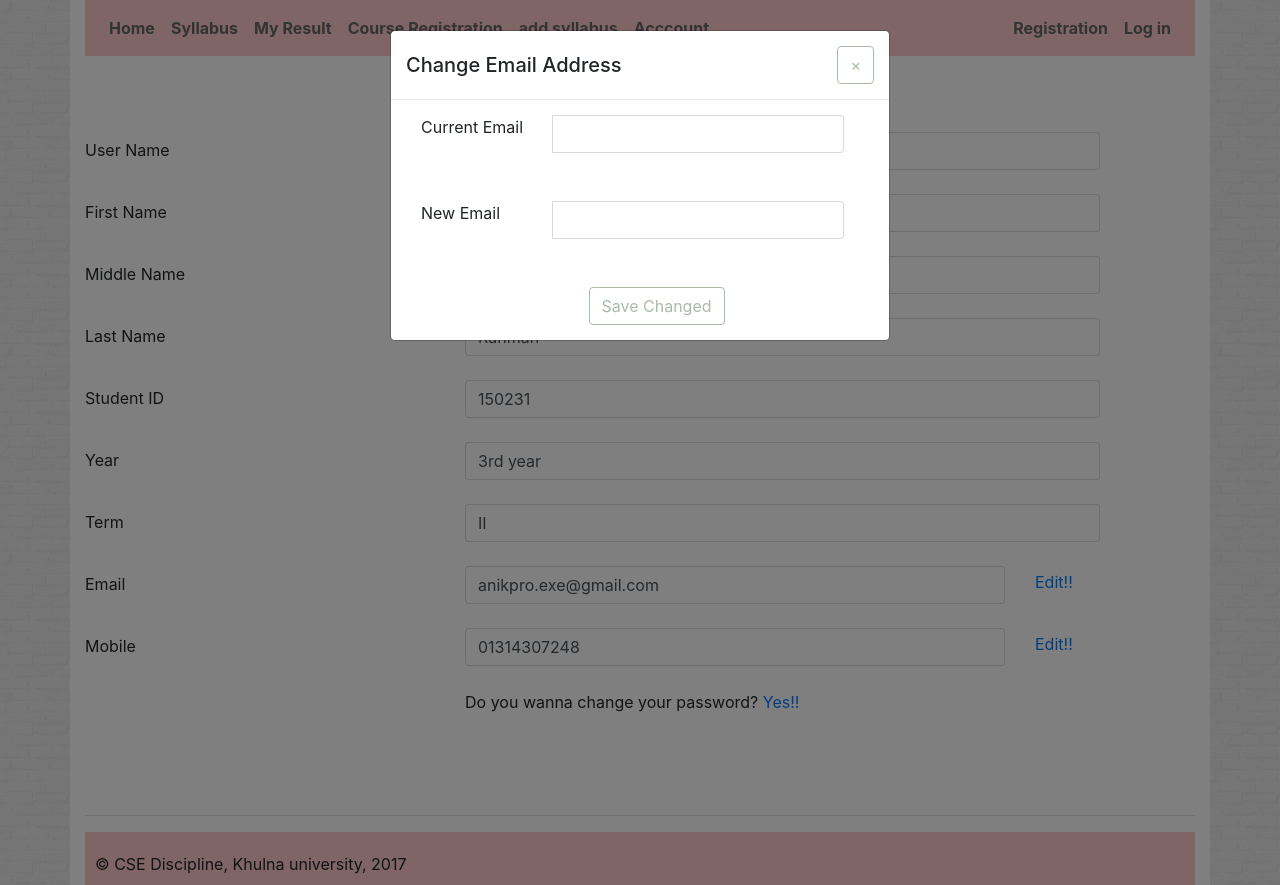
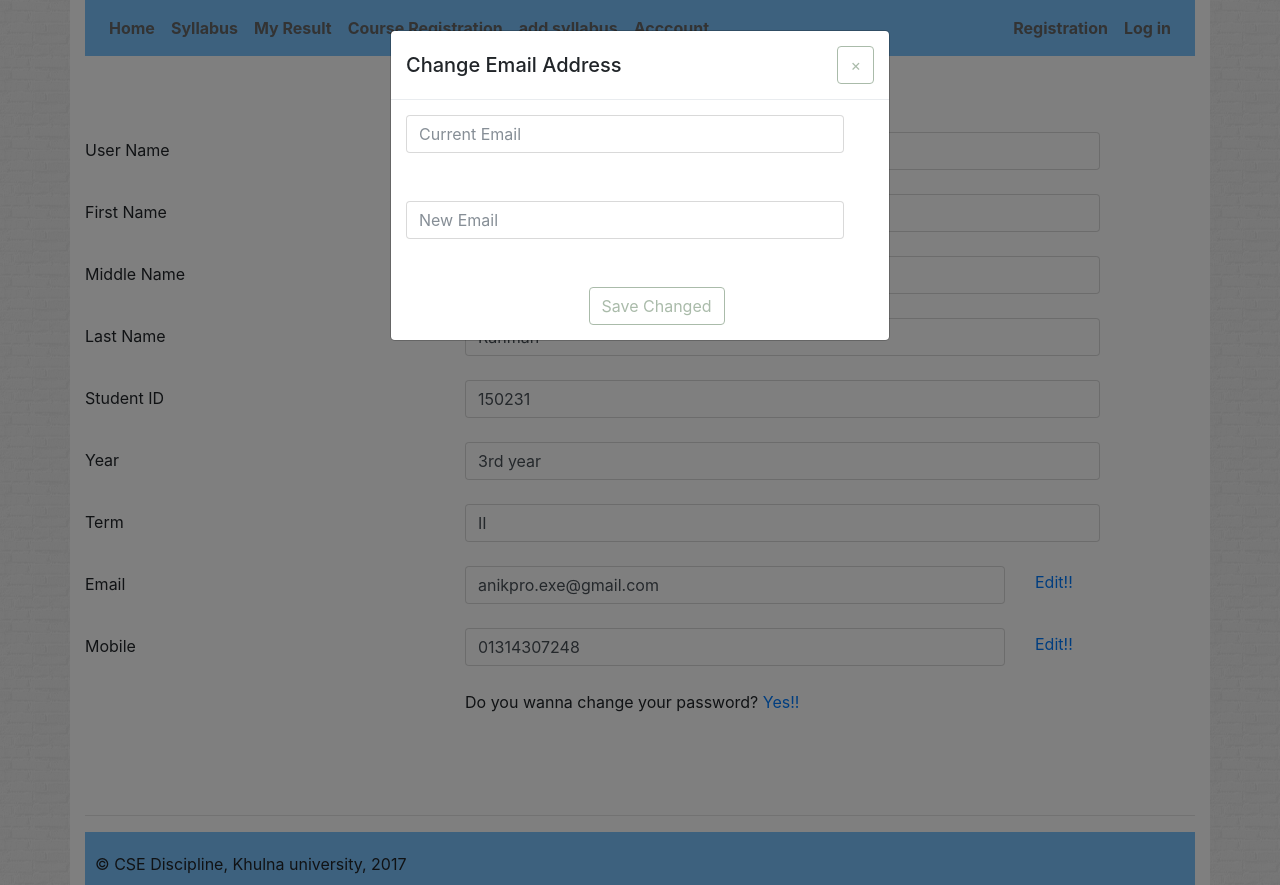
Before and after one commit to anik-kucse/cseku_17_course, a PHP site: template app/views/accountmanage.php in a window 1280 px wide, after a click on "Edit!!". Run offline with PHP 8.4, Linux system fonts and the light colour scheme; the template is opened without the code that fills it: most values are stand-ins (such as "Sample title", 1, 10 or a date in 2020); some libraries are stand-ins or nearby versions.

Commit message:
aaaaaaaa

```diff
--- a/app/views/accountmanage.php
+++ b/app/views/accountmanage.php
@@ -66,13 +66,11 @@
               <div class="modal-body">
                 <form>
                   <div class="input-group row col-12 col-md-12">
-                    <label class="col-4 col-md-4" >Current Email</label>
-                    <input type="text" class="form-control col-8 col-md-8"   required="1" aria-describedby="basic-addon2">
+                    <input type="text" class="form-control" placeholder="Current Email"  required="1" aria-describedby="basic-addon2">
                   </div>
                   <br><br>
                   <div class="input-group row col-12 col-md-12">
-                    <label class="col-4 col-md-4" >New Email</label>
-                    <input type="text" class="form-control col-8 col-md-8"   required="1" aria-describedby="basic-addon2">
+                    <input type="text" class="form-control" placeholder="New Email"   required="1" aria-describedby="basic-addon2">
                   </div>
                   <br><br>
                   <div class="input-group row col-12 col-md-12">
@@ -106,13 +104,11 @@
               <div class="modal-body">
                 <form>
                   <div class="input-group row col-12 col-md-12">
-                    <label class="col-4 col-md-4" >Current Mobile</label>
-                    <input type="text" class="form-control col-8 col-md-8"   required="1" aria-describedby="basic-addon2">
+                    <input type="text" class="form-control" placeholder="Current Mobile"   required="1" aria-describedby="basic-addon2">
                   </div>
                   <br><br>
                   <div class="input-group row col-12 col-md-12">
-                    <label class="col-4 col-md-4" >New Mobile</label>
-                    <input type="text" class="form-control col-8 col-md-8"   required="1" aria-describedby="basic-addon2">
+                    <input type="text" class="form-control" placeholder="New Mobile"  required="1" aria-describedby="basic-addon2">
                   </div>
                   <br><br>
                   <div class="input-group row col-12 col-md-12">
--- a/vendors/css/main.css
+++ b/vendors/css/main.css
@@ -1,6 +1,6 @@
 :root {
   --body-color: #bbcbca;
-  --header-color: #FECACA;
+  --header-color: #7AC2FD;
   --container-color: #fff;
 }
 /*
@@ -47,13 +47,13 @@ nav{
 }
 thead{
 	background: var(--header-color);
-	border-bottom: 3px solid #aaaabb;
+	/*border-bottom: 3px solid #aaaabb;*/
 }
-table,tr{
-	border: 2px solid #aaaabb;
+tr:last-child{
+	border-bottom: 1px solid #F2F2F2;
 }
 th{
-	background: #aabbaa;
+	background: #F1738B;
 }
 
 input[type="radio"]{
```
